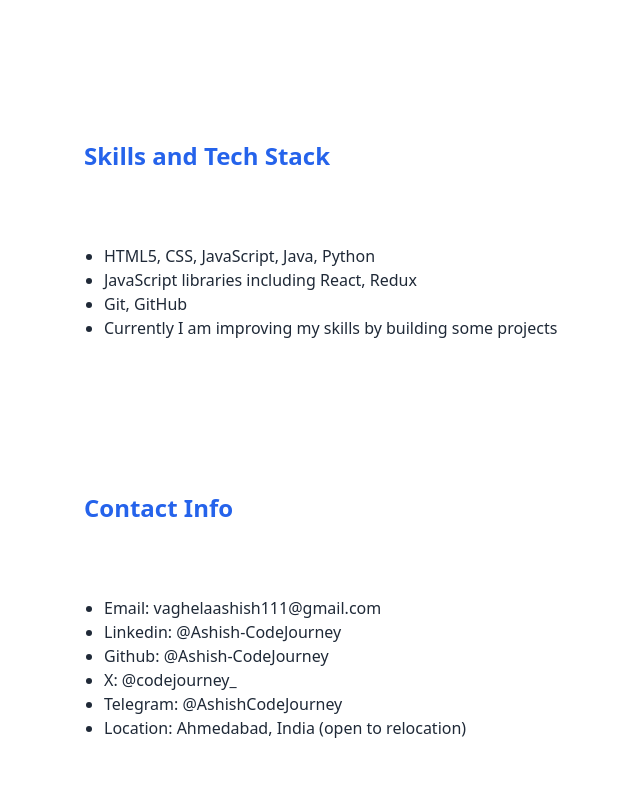
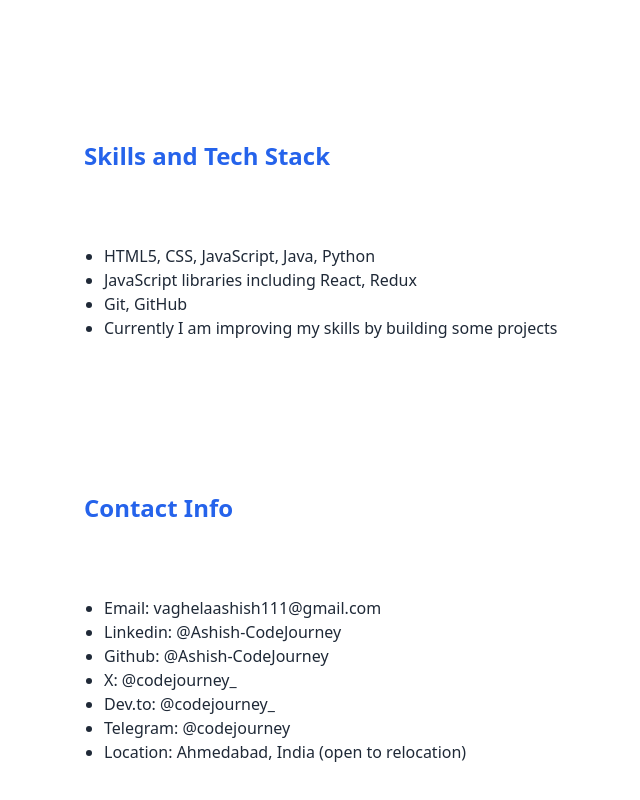
Before and after one commit to sunnykadivar212/sunnykadivar212.github.io, a React (Vite) app: page /resume in a window 1280 px wide. Shown: the part 1474-2274 px from the top of the page, without its empty margins (342-982 px from the left). Built offline with nearby package versions, Linux system fonts and the light colour scheme.

Commit message:
Blot dev.to information added:

```diff
--- a/src/assets/data.json
+++ b/src/assets/data.json
@@ -23,6 +23,8 @@
     "linkedinUserName": "Ashish-CodeJourney",
     "telegramUrl": "https://t.me/ashishcodejourney",
     "telegramUserName": "AshishCodeJourney",
+    "devToUrl": "https://dev.to/codejourney",
+    "devToUserName": "codejourney",
     "bacheloursCollegeTime": "Jan 2019 – Jan 2022",
     "bacheloursDegree": "Bachelor of Computer Applications",
     "bacheloursUniversity": "GLS University",
--- a/src/components/resume/Resume.jsx
+++ b/src/components/resume/Resume.jsx
@@ -123,7 +123,8 @@ function Resume() {
                   <li>Linkedin: <a href={data.linkedinUrl}>@{data.linkedinUserName}</a></li>
                   <li>Github: <a href="https://github.com/Ashish-CodeJourney">@{data.githubUserName}</a></li>
                   <li>X: <a href={data.XUrl}>@{data.XUserName}</a></li>
-                  <li>Telegram: <a href={data.telegramUrl}>@{data.telegramUserName}</a></li>
+                  <li>Dev.to: <a href={data.devToUrl}>@{data.XUserName}</a></li>
+                  <li>Telegram: <a href={data.telegramUrl}>@{data.devToUserName}</a></li>
                   <li>Location: {data.city} (open to relocation)</li>
                 </ul>
               </div>
```
